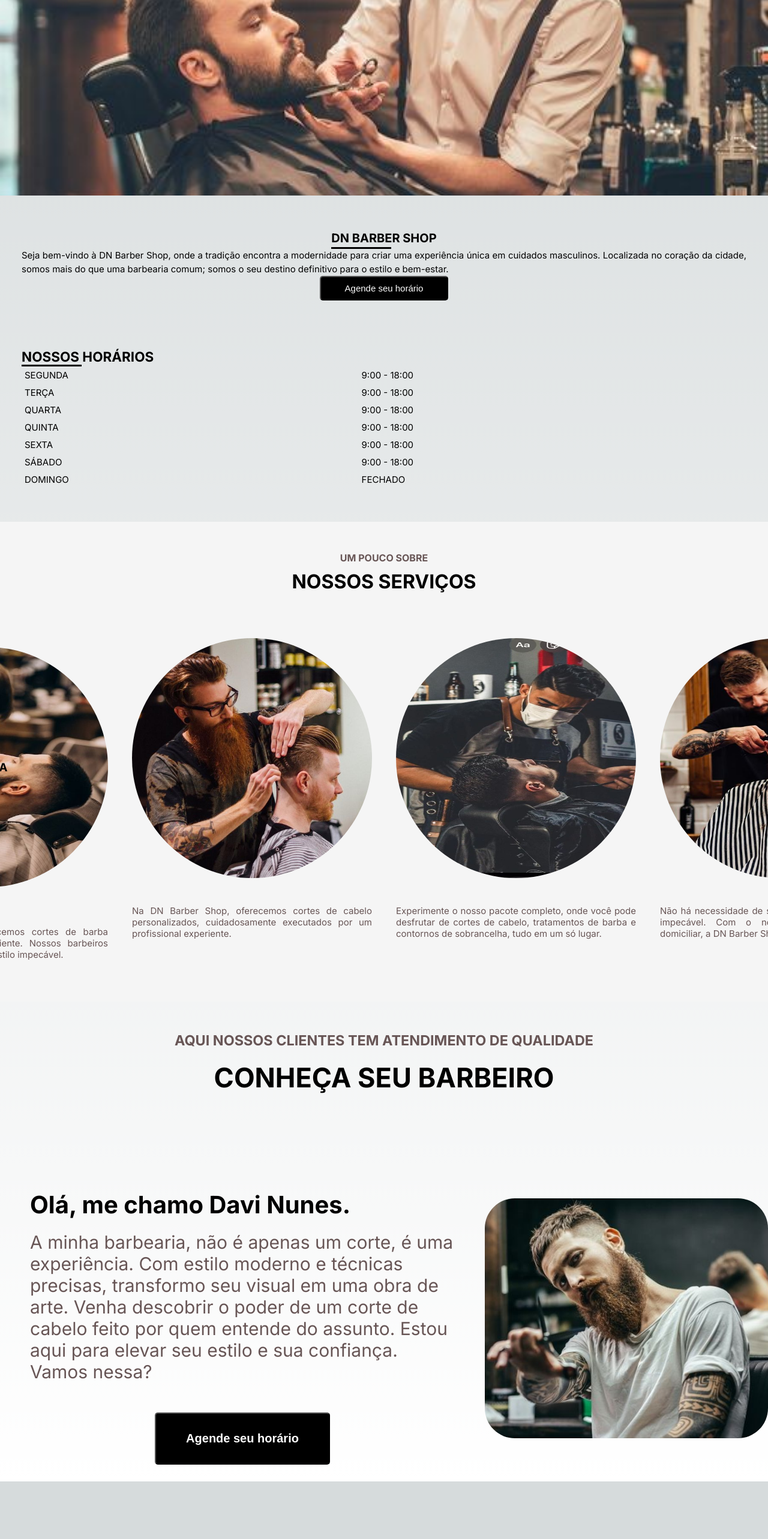
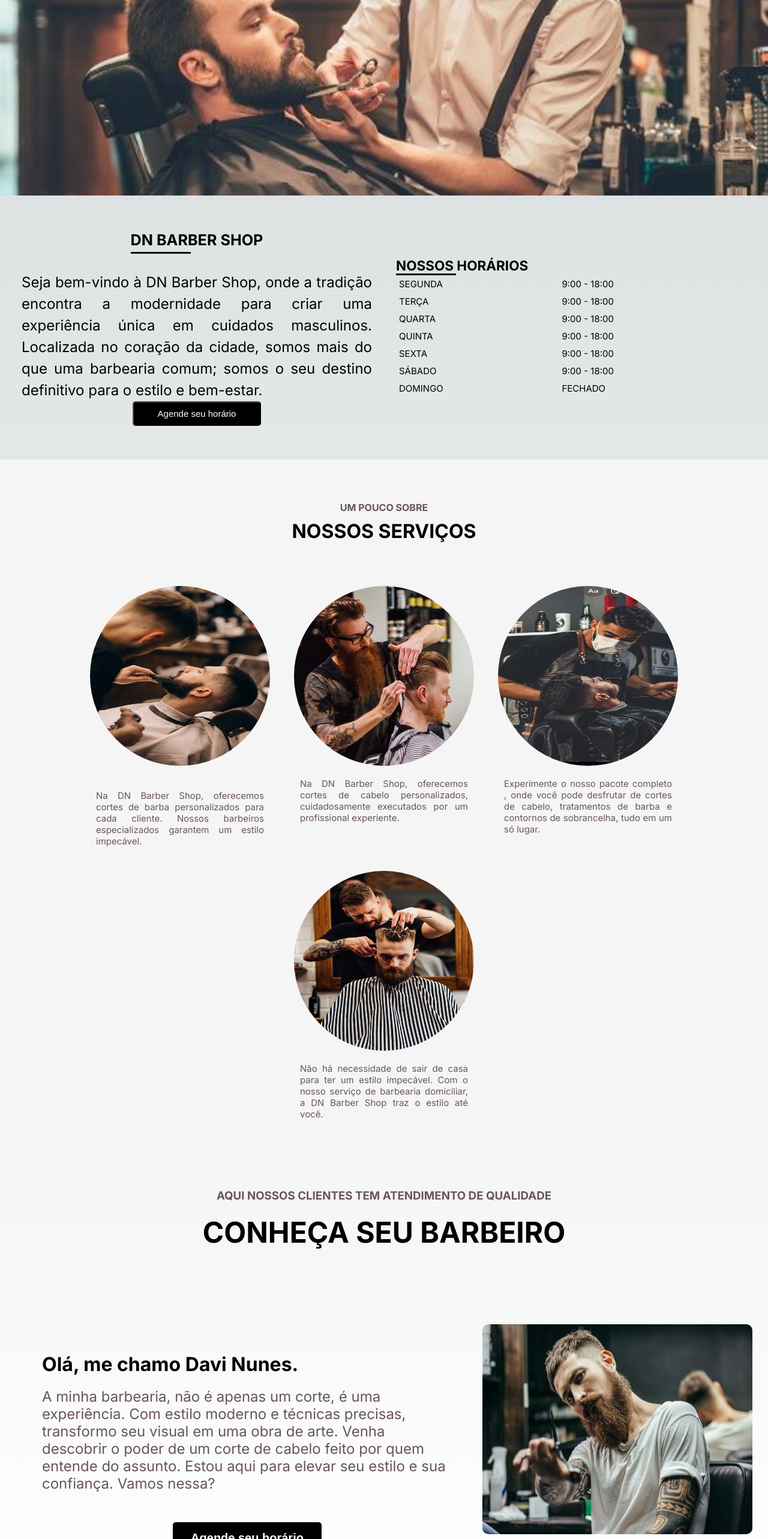
Before and after one commit to Queonias/baber_shop, a Next.js app: page / in a window 1280 px wide. Shown: the part 234-2800 px from the top of the page at 60% size. Before the commit the page ends 2704 px from the top, so only its background shows below. Built offline with nearby package versions, Linux system fonts and the light colour scheme.

Commit message:
responsividade da home

```diff
--- a/src/app/pages/about/page.js
+++ b/src/app/pages/about/page.js
@@ -11,7 +11,7 @@ export default function About() {
             <div className={styles.services_container}>
                 <div className={styles.services}>
                     <div className={styles.text_box}>
-                        <h3>BARBA</h3>
+                        {/* <h3>BARBA</h3> */}
                         <Image className={styles.imagem} src={`/images/barba.png`} width="400" height="400" />
                     </div>
                     <p>Na DN Barber Shop, oferecemos cortes de barba personalizados para cada cliente. Nossos barbeiros especializados garantem um estilo impecável. </p>
@@ -22,7 +22,7 @@ export default function About() {
                 </div>
                 <div className={styles.services}>
                     <Image className={styles.imagem} src={`/images/completo.png`} width="400" height="400" />
-                    <p>Experimente o nosso pacote completo, onde você pode desfrutar de cortes de cabelo, tratamentos de barba e contornos de sobrancelha, tudo em um só lugar.</p>
+                    <p>Experimente o nosso pacote completo , onde você pode desfrutar de cortes de cabelo, tratamentos de barba e contornos de sobrancelha, tudo em um só lugar.</p>
                 </div>
                 <div className={styles.services}>
                     <Image className={styles.imagem} src={`/images/domiciliar.png`} width="400" height="400" />
--- a/src/app/pages/welcome/Welcome.js
+++ b/src/app/pages/welcome/Welcome.js
@@ -9,7 +9,7 @@ export default function Navbar() {
     const router = useRouter();
     return (
         <div className={styles.welcome_container}>
-            <div>
+            <div className={styles.welcome_container_text}>
                 <div className={styles.sub_title}>
                     <h3>AQUI NOSSOS CLIENTES TEM ATENDIMENTO DE QUALIDADE</h3>
                 </div>
@@ -33,7 +33,13 @@ export default function Navbar() {
                     </div>
                 </div>
                 <div className={styles.image_container}>
-                    <div className={styles.imagem}></div>
+                    <Image
+                        src="/images/welcome_barbeiro.png"
+                        alt="barbeiro"
+                        width={450}
+                        height={350}
+                        className={`${styles.image}  ${styles.rounded_image}`}
+                    />
                 </div>
             </div>
         </div>
--- a/src/styles/About.module.css
+++ b/src/styles/About.module.css
@@ -1,26 +1,11 @@
-.about {
-    text-align: center;
-}
-
-.about h1 {
-    font-size: 2em;
-    margin-bottom: 1em;
-}
-
-.about p {
-    max-width: 500px;
-    margin: 0 auto 1.5em;
-    line-height: 1.4;
-}
-
 .about_container {
     display: flex;
     justify-content: flex-start;
     align-items: center;
     flex-direction: column;
-    /* margin-top: 20px; */
-    height: 100vh;
+    padding: 20px;
     background-color: #f5f5f5;
+    min-height: 100vh;
 }
 
 .about_title {
@@ -30,7 +15,6 @@
     flex-direction: column;
     margin-top: 50px;
     margin-bottom: 20px;
-    /* background-color: aqua; */
 }
 
 .about_title h3 {
@@ -39,13 +23,17 @@
     font-size: 1em;
 }
 
+.about_title h1 {
+    font-size: 2em;
+    margin-bottom: 1em;
+}
+
 .services_container {
     display: flex;
     flex-direction: row;
-}
-
-.imagem {
-    border-radius: 100%;
+    flex-wrap: wrap;
+    justify-content: center;
+    align-items: flex-start;
 }
 
 .services {
@@ -55,13 +43,16 @@
     align-items: center;
     margin: 20px;
     position: relative;
+    max-width: 300px;
+    text-align: center;
 }
 
 .services p {
-    margin-top: 45px;
+    margin-top: 20px;
     text-align: justify;
     color: rgba(104, 86, 86, 1);
     font-size: 15px;
+    padding: 0 10px;
 }
 
 .text_box {
@@ -69,21 +60,23 @@
     justify-content: center;
     align-items: center;
     flex-direction: column;
-    margin-top: 50px;
     margin-bottom: 20px;
-    /* background-color: aqua; */
 }
 
-.services div h3 {
-    position: absolute;
-    /* Define o posicionamento absoluto para o título */
-    /* top: 0; */
-    align-self: center;
-    /* Alinha o título ao topo do contêiner pai */
-    z-index: 1;
+.imagem {
+    border-radius: 100%;
+    width: 300px;
+    height: 300px;
 }
 
+/* Media Queries for Responsiveness */
 @media (max-width: 768px) {
+
+    .imagem {
+        width: 500px;
+        height: 500px;
+    }
+
     .about_container {
         padding: 10px;
         height: auto;
@@ -108,10 +101,11 @@
     }
 
     .services p {
-        font-size: 14px;
+        font-size: 20px;
         padding: 0 5px;
-        margin-top: 5px;
+        margin-top: 10px;
         margin-bottom: 20px;
+        font-weight: 400;
     }
 }
 
@@ -130,7 +124,7 @@
     }
 
     .services p {
-        font-size: 15px;
+        font-size: 13px;
         padding: 0 5px;
         margin-top: 5px;
         margin-bottom: 20px;
--- a/src/styles/Navbar.module.css
+++ b/src/styles/Navbar.module.css
@@ -8,6 +8,15 @@
     background-size: cover;
     background-position: center;
     height: 70vh;
+}
+
+.inf {
+    display: flex;
+    flex-direction: row;
+    height: auto;
+    justify-content: space-around;
+    align-items: center;
+    padding: 1em;
 }
 
 .user_icon_button {
@@ -97,16 +106,18 @@
         margin-left: 0;
         margin-top: 20px;
     }
-}
 
     .inf {
         display: flex;
         flex-direction: column;
         height: auto;
-    justify-content: space-evenly;
+        justify-content: space-around;
         align-items: center;
         padding: 1em;
     }
+}
+
+
 
 .left_container,
 .right_container {
@@ -116,6 +127,7 @@
     margin-bottom: 20px;
     padding: 20px;
     align-items: center;
+    justify-content: space-around;
 }
 
 .imagem_container_2,
@@ -159,12 +171,14 @@
     margin-top: 20px;
     line-height: 1.5;
     width: 100%;
+    font-size: 1.5em;
 }
 
 .welcome h2 {
     font-size: 20px;
     margin-bottom: 0px;
     text-align: center;
+    font-size: 0.7em;
 }
 
 .welcome button {
@@ -191,6 +205,8 @@
 
 .titulo {
     margin: auto;
+    margin-bottom: 30px;
+    font-size: 1.5em;
 }
 
 .titulo_2 {
@@ -236,7 +252,7 @@
     }
 
     .welcome h2 {
-        font-size: 18px;
+        font-size: 1em;
     }
 
     .welcome button {
--- a/src/styles/Welcom.module.css
+++ b/src/styles/Welcom.module.css
@@ -1,11 +1,19 @@
 .welcome_container {
     display: flex;
-    justify-content: flex-start;
+    justify-content: space-around;
     align-items: center;
     flex-direction: column;
     height: 100vh;
     /* background-color: #f5f5f5; */
     color: rgba(255, 255, 255, 1);
+    padding: 20px;
+}
+
+.rounded_image {
+    border-radius: 10px;
+    /* Define o raio da borda arredondada */
+    overflow: hidden;
+    /* Garante que a borda arredondada seja aplicada corretamente */
 }
 
 .sub_title {
@@ -15,7 +23,7 @@
     flex-direction: column;
     margin-top: 50px;
     margin-bottom: 20px;
-    font-size: 20px;
+    font-size: 1em;
     color: #685656;
 }
 
@@ -24,12 +32,12 @@
     justify-content: center;
     color: black;
     padding-bottom: 10px;
-    font-size: 30px;
+    font-size: 2em;
 }
 
 .body_container {
     display: flex;
-    justify-content: center;
+    justify-content: space-between;
     align-items: center;
     flex-direction: row;
     margin-top: 50px;
@@ -50,41 +58,143 @@
 
 .body_text h5 {
     color: black;
-    font-size: 40px;
+    font-size: 2em;
     margin-bottom: 20px;
 }
 
 .body_text p {
     color: #685656;
-    font-size: 30px;
+    font-size: 1.5em;
 }
 
 .button_container {
     margin-top: 50px;
+    text-align: center;
+    /* Centraliza o botão horizontalmente */
 }
 
-.button_container button {
+.button {
     background-color: #000;
     color: white;
+    border: none;
     border-radius: 5px;
-    padding-left: 50px;
-    padding-right: 50px;
-    padding-bottom: 30px;
-    padding-top: 30px;
-    margin: auto;
+    padding: 15px 30px;
     font-size: 20px;
     font-weight: bold;
+    cursor: pointer;
+    /* Transforma o cursor em uma mãozinha ao passar o mouse */
+    transition: background-color 0.3s ease, color 0.3s ease;
+    /* Transição suave de cores */
 }
+
+.button:hover {
+    background-color: #333;
+    /* Cor um pouco mais escura ao passar o mouse */
+    color: #fff;
+    /* Texto branco ao passar o mouse */
+}
+
 
 .image_container {
     flex: 1;
     height: 50vh;
 }
 
-.imagem {
+/* .imagem {
     border-radius: 50px;
     background-image: url('/images/welcome_barbeiro.png');
     background-size: cover;
     background-position: center;
     height: 100%;
+} */
+
+/* Media Queries for Responsiveness */
+@media (max-width: 768px) {
+    .body_container {
+        flex-direction: column-reverse;
+
+    }
+
+    .welcome_container {
+        padding: 10px;
+        height: auto;
+    }
+
+    .imagem {
+        border-radius: 50px;
+        width: 600px;
+    }
+
+    .image_container {
+        flex: 1;
+        height: 50vh;
+    }
+
+    .body_text {
+        display: flex;
+        justify-content: center;
+        align-items: center;
+        flex-direction: column;
+        margin-top: 5px;
+        margin-bottom: 20px;
+        padding: 50px;
+        border-radius: 10px;
+        /* width: 90%; */
+    }
+
+    .sub_title {
+        display: flex;
+        justify-content: center;
+        align-items: center;
+        flex-direction: column;
+        margin-top: 50px;
+        margin-bottom: 20px;
+        font-size: 1em;
+        color: #685656;
+        text-align: center;
+    }
+
+    .title {
+        font-size: 1.2em;
+    }
+
 }
+
+@media (max-width: 480px) {
+    .body_container {
+        flex-direction: column-reverse;
+        /* padding: 20px; */
+    }
+
+    .welcome_container {
+        padding: 10px;
+        height: auto;
+    }
+
+    .body_text h5 {
+        color: black;
+        font-size: 1.5em;
+        margin-bottom: 20px;
+    }
+
+    .body_text p {
+        color: #685656;
+        font-size: 1em;
+    }
+
+    .body_text {
+        margin-top: 5px;
+        margin-bottom: 20px;
+        padding: 50px;
+        width: 90%;
+    }
+
+    .welcome_container_text {
+        padding: 10px;
+        height: auto;
+        display: flex;
+        flex-direction: column;
+        justify-content: center;
+        align-items: center;
+    }
+}
```
Lines whose indentation alone changed are shown as unchanged.
